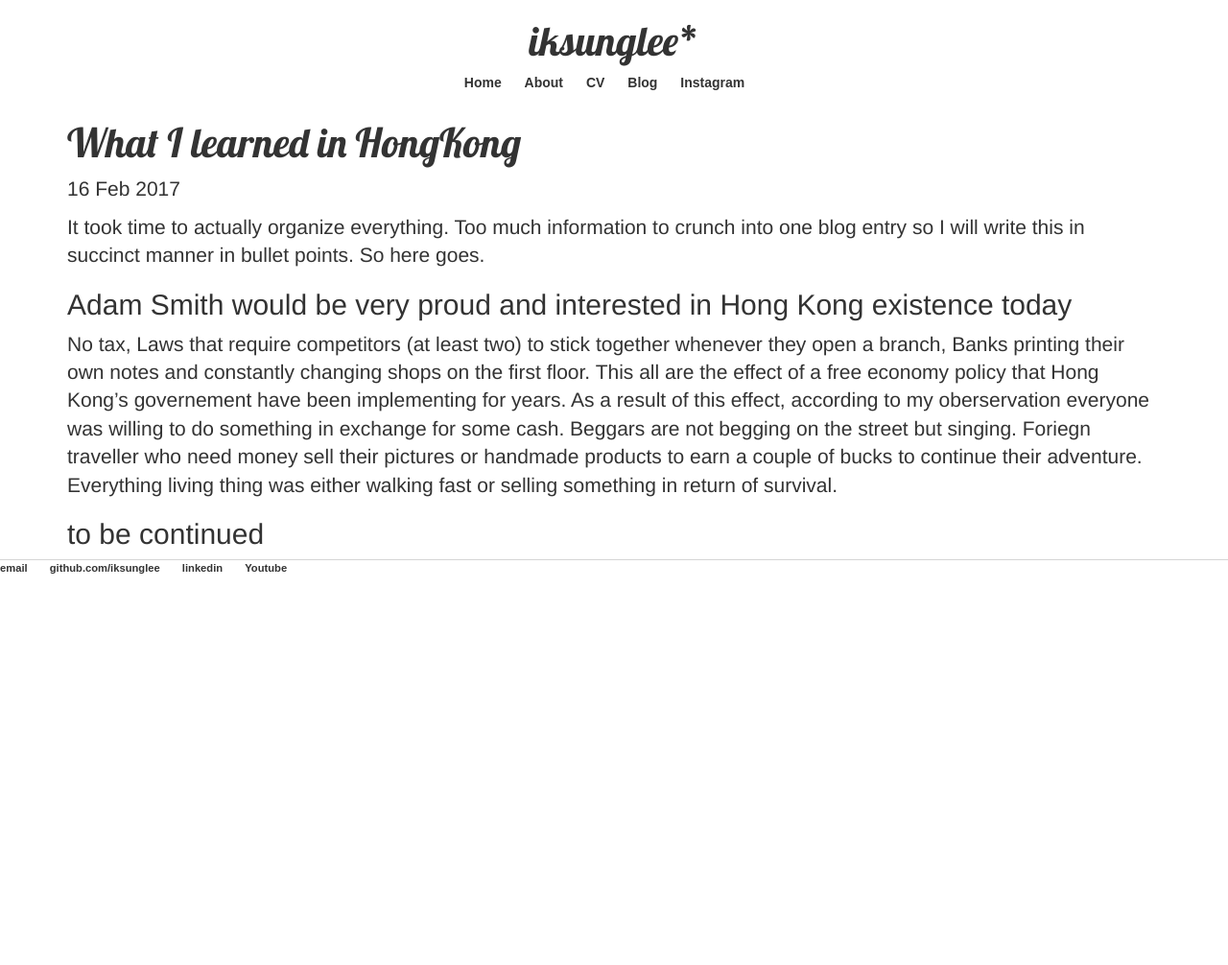
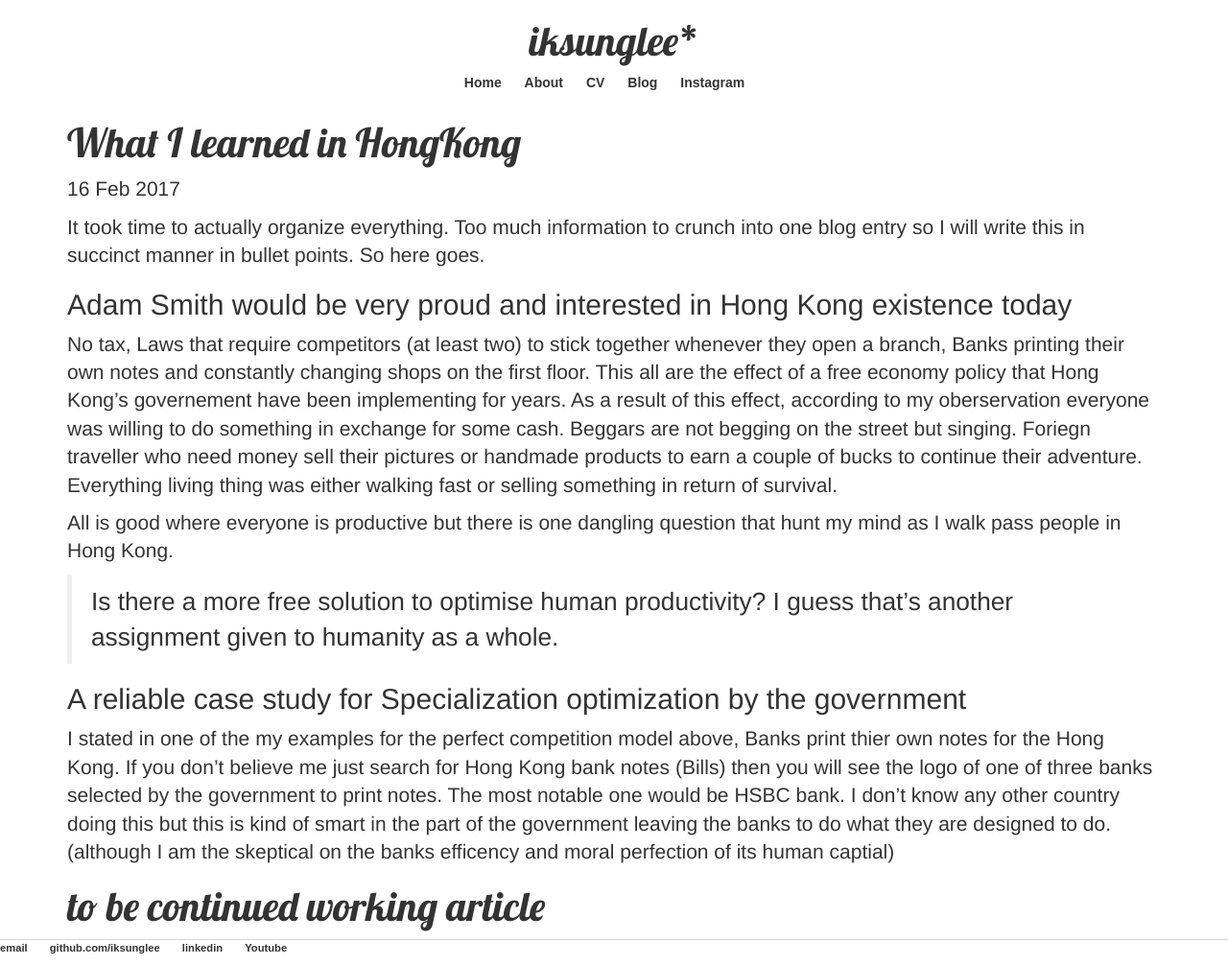
Before and after one commit to iksunglee/iksunglee.github.io, a Jekyll site: the page built from _posts/2017-02-16-What-I-Learned-In-HongKong.md, in a window 1280 px wide. Shown: the whole page at 96% size. Built offline with Jekyll 4.4.1, drawn with Linux system fonts in a browser that asks for light colours; nearby versions of some CDN libraries; before the commit the page ends 900 px from its top, so only the background shows below that.

Commit message:
Update 2017-02-16-What-I-Learned-In-HongKong.md

```diff
--- a/_posts/2017-02-16-What-I-Learned-In-HongKong.md
+++ b/_posts/2017-02-16-What-I-Learned-In-HongKong.md
@@ -15,5 +15,14 @@ constantly changing shops on the first floor. This all are the effect of a free
 As a result of this effect, according to my oberservation everyone was willing to do something in exchange for some cash. Beggars are not begging on the street but singing.
 Foriegn traveller who need money sell their pictures or handmade products to earn a couple of bucks to continue their adventure. Everything living thing was either walking fast or selling something in return of survival.
 
-to be continued
---
+All is good where everyone is productive but there is one dangling question that hunt my mind as I walk pass people in Hong Kong.
+>Is there a more free solution to optimise human productivity?
+I guess that's another assignment given to humanity as a whole.
+
+A reliable case study for Specialization optimization by the government
+-----------------------------------------------------------------------
+
+I stated in one of the my examples for the perfect competition model above, Banks print thier own notes for the Hong Kong. If you don't believe me just search for Hong Kong bank notes (Bills) then you will see the logo of one of three banks selected by the government to print notes. The most notable one would be HSBC bank. I don't know any other country doing this but this is kind of smart in the part of the government leaving the banks to do what they are designed to do. (although I am the skeptical on the banks efficency and moral perfection of its human captial)
+
+to be continued working article
+==
```
